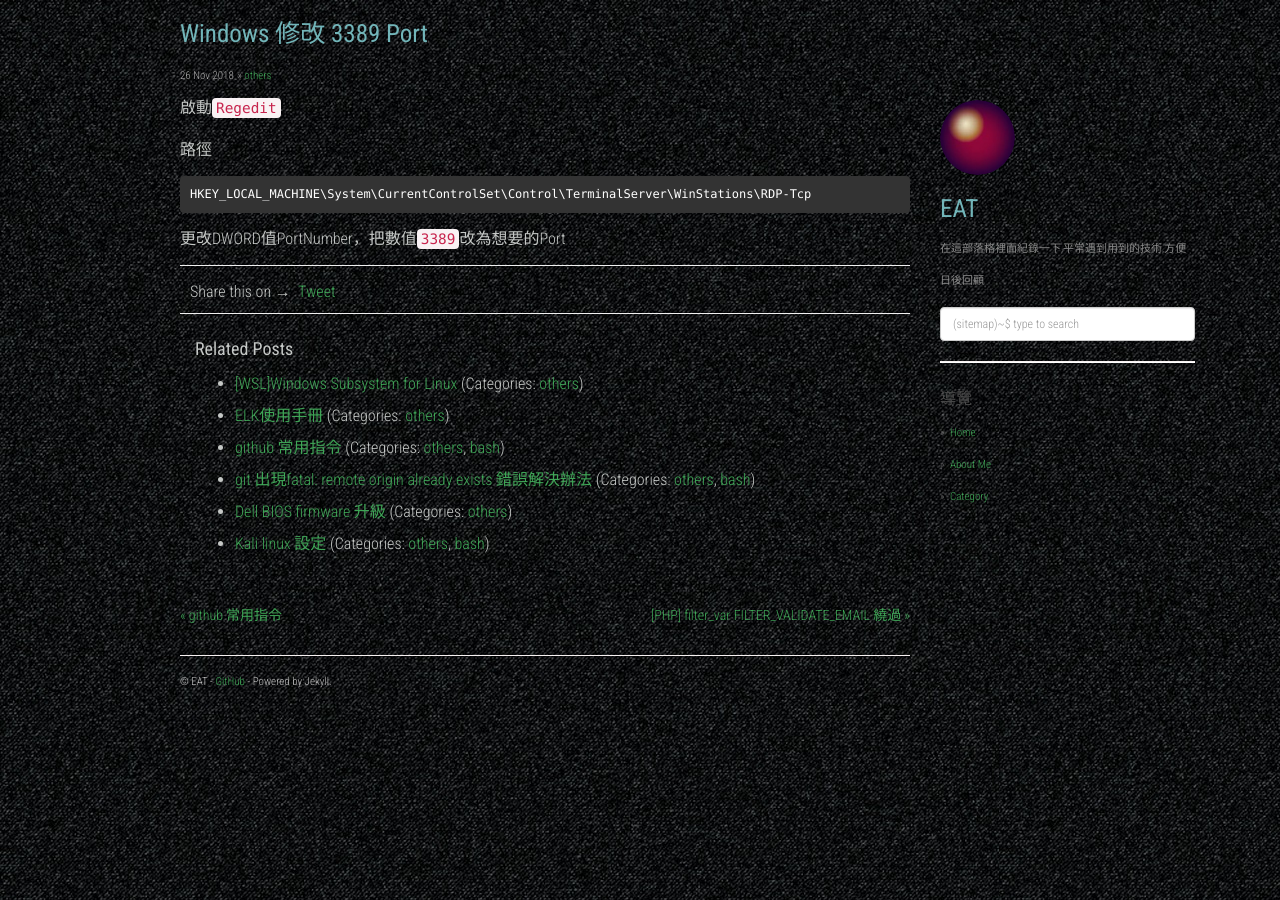
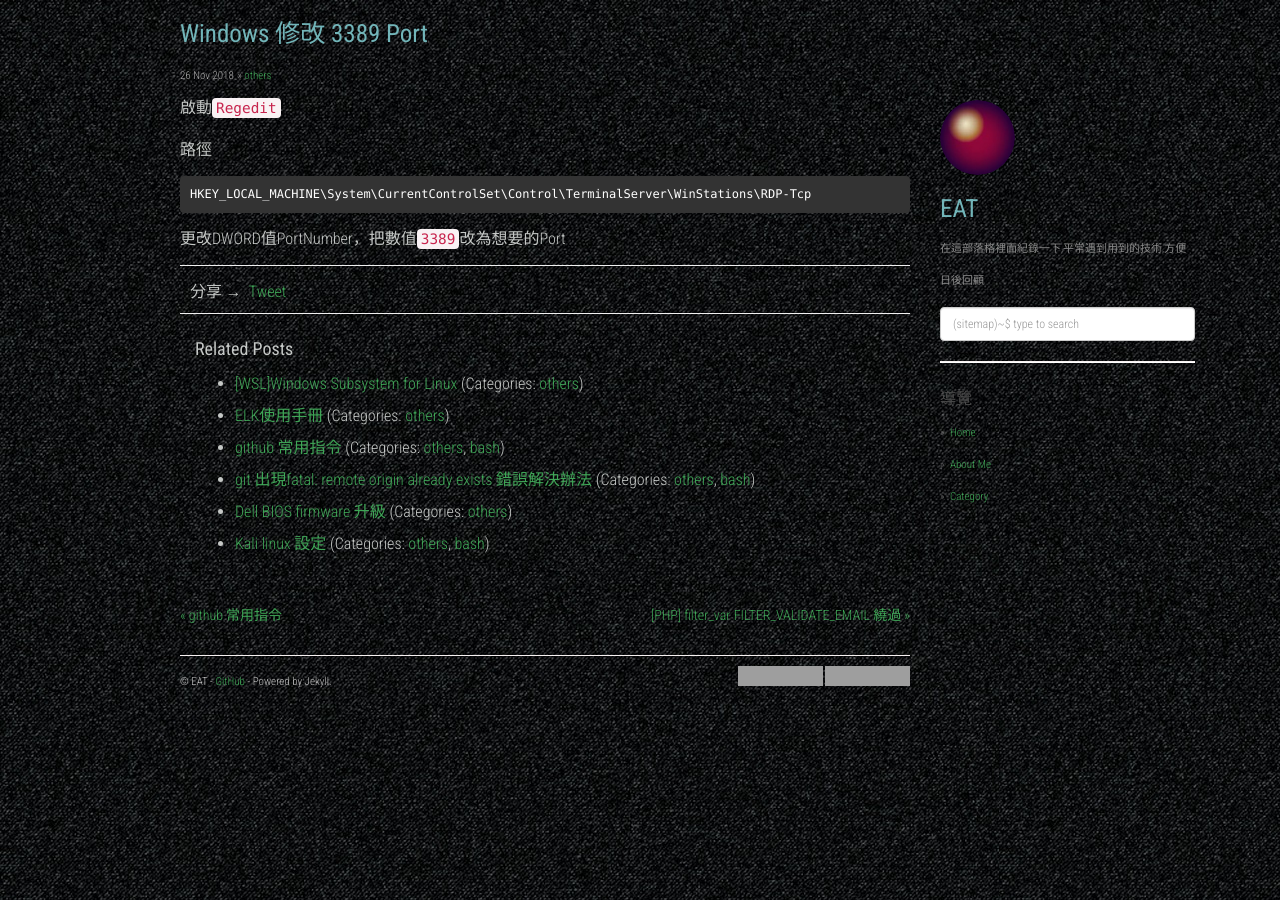
Before and after one commit to dyeat/dyeat.github.io, a Jekyll site: the page built from _posts/2018-11-26-Windows 修改 3389 Port.md, in a window 1280 px wide. Built offline with Jekyll 4.4.1, drawn with Linux system fonts in a browser that asks for light colours; nearby versions of some CDN libraries; comment, search, counter and statistics services are not loaded; grey boxes are pictures that could not be loaded.

Commit message:
update share name

```diff
--- a/_includes/share-page.html
+++ b/_includes/share-page.html
@@ -1,5 +1,5 @@
 <div class="share-page">
-  <span style="float: left;">Share this on &rarr;&nbsp;&nbsp;</span>
+  <span style="float: left;">分享 &rarr;&nbsp;&nbsp;</span>
 
   <!-- Twitter -->
   <a href="https://twitter.com/share" class="twitter-share-button" data-via="{{ site.share.twitter_username }}">Tweet</a>
```
